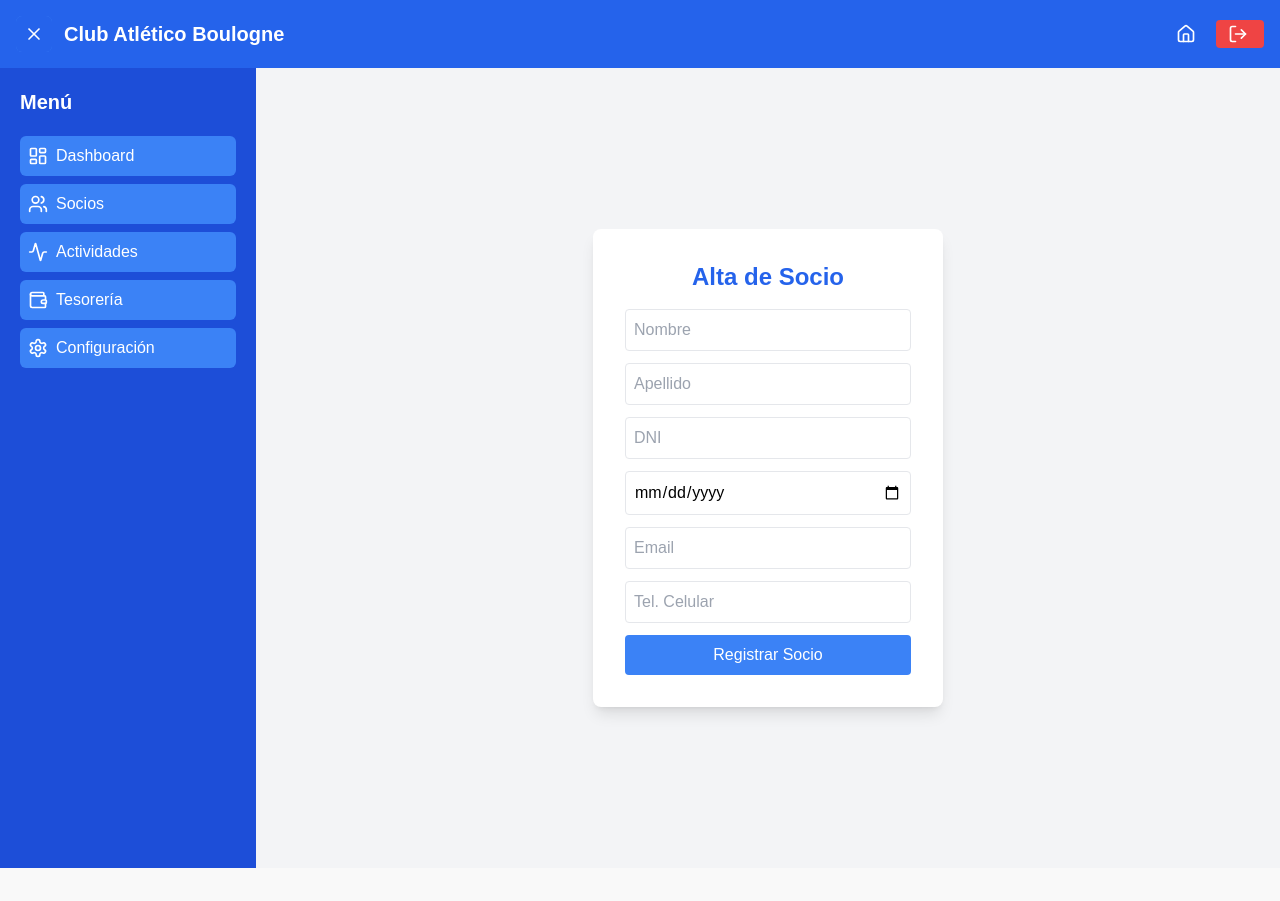
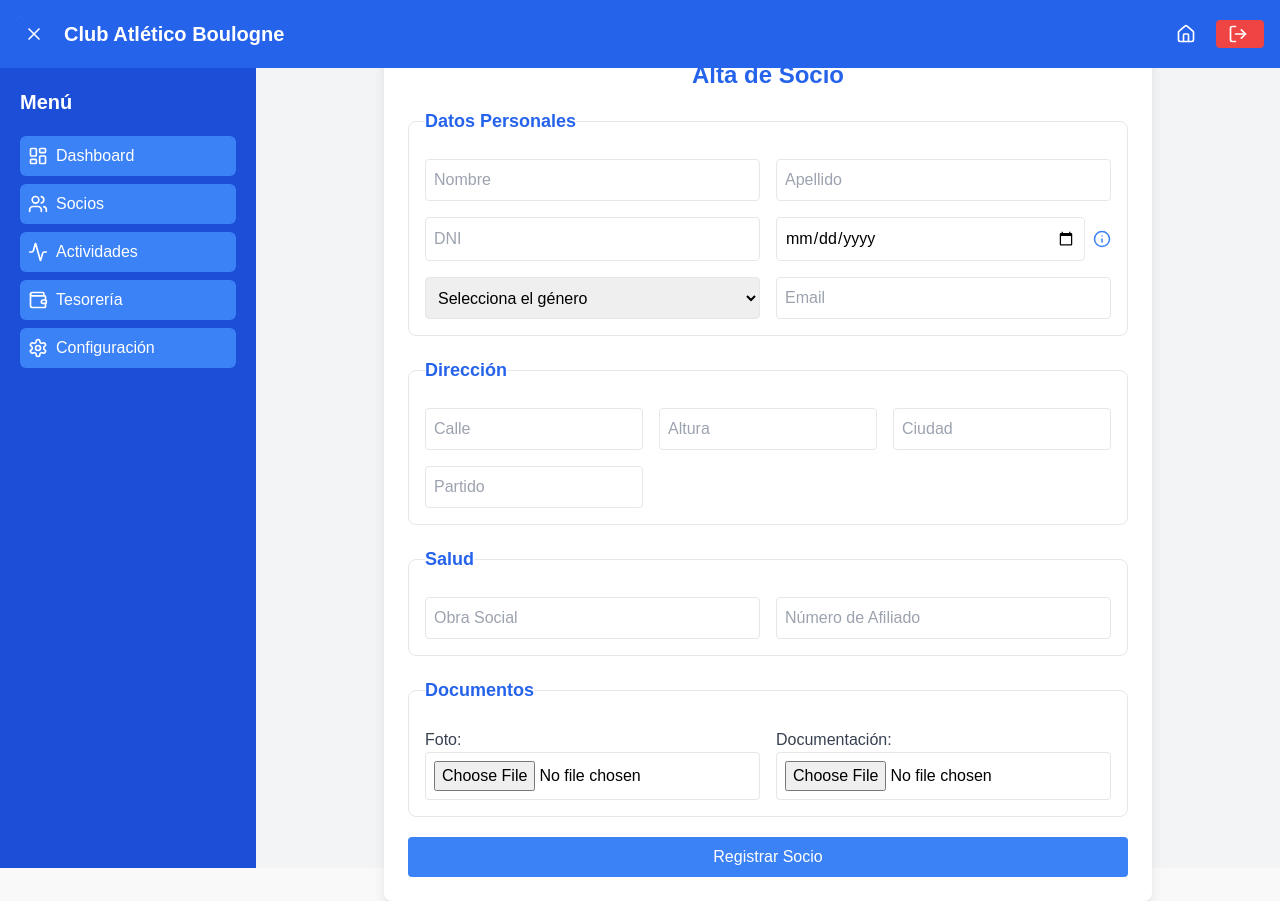
Before and after one commit to nicotouri/app-club, a React (Vite) app in the folder frontend/: page /alta-socio in a window 1280 px wide. Before the commit the page ends 868 px from the top, so only its background shows below. Built offline with nearby package versions, Linux system fonts and the light colour scheme; sample sign-in values are in the browser's storage.

Commit message:
Con form de alta socio terminado

```diff
--- a/frontend/src/App.jsx
+++ b/frontend/src/App.jsx
@@ -4,7 +4,6 @@
 import Home from "./pages/Home";
 import Login from "./pages/Login";
 import Dashboard from "./pages/Dashboard";
-import Socios from "./pages/Socios";
 import Actividades from "./pages/Actividades";
 import Tesoreria from "./pages/Tesoreria";
 import AltaSocio from "./pages/AltaSocio";
@@ -18,7 +17,6 @@
         <Route path="/" element={<Home />} />
         <Route path="/login" element={<Login />} />
         <Route path="/dashboard" element={<Dashboard />} />
-        <Route path="/socios" element={<Socios />} />
         <Route path="/actividades" element={<Actividades />} />
         <Route path="/tesoreria" element={<Tesoreria />} />
         <Route path="/alta-socio" element={<AltaSocio />} />
--- a/frontend/src/pages/AltaSocio.jsx
+++ b/frontend/src/pages/AltaSocio.jsx
@@ -2,7 +2,8 @@
 import { SociosContext } from "../context/SociosContext";
 import { AuthContext } from "../context/AuthContext";
 import { useNavigate } from "react-router-dom";
-import Sidebar from "../components/Sidebar"; // Importamos la Sidebar
+import Sidebar from "../components/Sidebar";
+import { Info } from "lucide-react"; // Importamos el ícono de información
 
 const AltaSocio = () => {
   const { agregarSocio } = useContext(SociosContext);
@@ -20,15 +21,34 @@
     apellido: "",
     dni: "",
     fechaNacimiento: "",
+    genero: "",
+    telefonoCelular: "",
+    telefonoFijo: "",
     email: "",
-    telefonoCelular: "",
+    calle: "",
+    altura: "",
     ciudad: "",
+    partido: "",
+    obraSocial: "",
+    numeroAfiliado: "",
+    grupoFamiliar: false,
     numeroSocio: "",
     tipoSocio: "Activo",
+    fechaAlta: new Date().toISOString().split("T")[0],
+    vencimientoCuota: "",
+    foto: null,
+    documentacion: null,
   });
 
   const handleChange = (e) => {
-    setNuevoSocio({ ...nuevoSocio, [e.target.name]: e.target.value });
+    const { name, value, type, checked, files } = e.target;
+    if (type === "checkbox") {
+      setNuevoSocio({ ...nuevoSocio, [name]: checked });
+    } else if (type === "file") {
+      setNuevoSocio({ ...nuevoSocio, [name]: files[0] });
+    } else {
+      setNuevoSocio({ ...nuevoSocio, [name]: value });
+    }
   };
 
   const handleSubmit = (e) => {
@@ -39,19 +59,82 @@
 
   return (
     <div className="flex h-screen">
-      <Sidebar /> {/* Sidebar agregada */}
+      <Sidebar />
 
-      {/* Contenido Principal */}
-      <main className="flex-1 flex items-center justify-center bg-gray-100">
-        <div className="bg-white p-8 rounded-lg shadow-lg w-[350px]">
+      <main className="flex-1 flex items-center justify-center bg-gray-100 p-5">
+        <div className="bg-white p-6 rounded-lg shadow-lg w-full max-w-3xl">
           <h2 className="text-2xl font-bold text-center text-blue-600 mb-4">Alta de Socio</h2>
-          <form onSubmit={handleSubmit} className="space-y-3">
-            <input type="text" name="nombre" placeholder="Nombre" value={nuevoSocio.nombre} onChange={handleChange} className="w-full p-2 border rounded" required />
-            <input type="text" name="apellido" placeholder="Apellido" value={nuevoSocio.apellido} onChange={handleChange} className="w-full p-2 border rounded" required />
-            <input type="text" name="dni" placeholder="DNI" value={nuevoSocio.dni} onChange={handleChange} className="w-full p-2 border rounded" required />
-            <input type="date" name="fechaNacimiento" value={nuevoSocio.fechaNacimiento} onChange={handleChange} className="w-full p-2 border rounded" required />
-            <input type="text" name="email" placeholder="Email" value={nuevoSocio.email} onChange={handleChange} className="w-full p-2 border rounded" />
-            <input type="text" name="telefonoCelular" placeholder="Tel. Celular" value={nuevoSocio.telefonoCelular} onChange={handleChange} className="w-full p-2 border rounded" />
+          <form onSubmit={handleSubmit} className="space-y-5">
+
+            {/* Sección: Datos Personales */}
+            <fieldset className="border p-4 rounded-lg">
+              <legend className="text-lg font-semibold text-blue-600">Datos Personales</legend>
+              <div className="grid grid-cols-2 gap-4 mt-2">
+                <input type="text" name="nombre" placeholder="Nombre" value={nuevoSocio.nombre} onChange={handleChange} className="w-full p-2 border rounded" required />
+                <input type="text" name="apellido" placeholder="Apellido" value={nuevoSocio.apellido} onChange={handleChange} className="w-full p-2 border rounded" required />
+                <input type="text" name="dni" placeholder="DNI" value={nuevoSocio.dni} onChange={handleChange} className="w-full p-2 border rounded" required />
+
+                {/* Fecha de Nacimiento con Floating Label y Tooltip */}
+                <div className="relative flex items-center">
+                  <input type="date" name="fechaNacimiento" value={nuevoSocio.fechaNacimiento} onChange={handleChange} className="w-full p-2 border rounded peer" required />
+                  <label className="absolute left-2 top-1 text-gray-500 text-sm transition-all peer-placeholder-shown:top-3 peer-placeholder-shown:text-base peer-placeholder-shown:text-gray-400 peer-focus:top-1 peer-focus:text-sm peer-focus:text-blue-600">
+                  </label>
+
+                  {/* Tooltip de Información */}
+                  <div className="relative group ml-2">
+                    <Info size={18} className="text-blue-500 cursor-pointer" />
+                    <div className="absolute left-0 bottom-full mb-1 hidden group-hover:block w-40 bg-black text-white text-xs rounded py-1 px-2 shadow-lg">
+                      Ingrese la fecha de nacimiento en formato AAAA-MM-DD.
+                    </div>
+                  </div>
+                </div>
+
+                <select name="genero" value={nuevoSocio.genero} onChange={handleChange} className="w-full p-2 border rounded">
+                  <option value="">Selecciona el género</option>
+                  <option value="Masculino">Masculino</option>
+                  <option value="Femenino">Femenino</option>
+                  <option value="Otro">Otro</option>
+                </select>
+                <input type="text" name="email" placeholder="Email" value={nuevoSocio.email} onChange={handleChange} className="w-full p-2 border rounded" />
+              </div>
+            </fieldset>
+
+            {/* Sección: Dirección */}
+            <fieldset className="border p-4 rounded-lg">
+              <legend className="text-lg font-semibold text-blue-600">Dirección</legend>
+              <div className="grid grid-cols-3 gap-4 mt-2">
+                <input type="text" name="calle" placeholder="Calle" value={nuevoSocio.calle} onChange={handleChange} className="w-full p-2 border rounded" />
+                <input type="text" name="altura" placeholder="Altura" value={nuevoSocio.altura} onChange={handleChange} className="w-full p-2 border rounded" />
+                <input type="text" name="ciudad" placeholder="Ciudad" value={nuevoSocio.ciudad} onChange={handleChange} className="w-full p-2 border rounded" />
+                <input type="text" name="partido" placeholder="Partido" value={nuevoSocio.partido} onChange={handleChange} className="w-full p-2 border rounded" />
+              </div>
+            </fieldset>
+
+            {/* Sección: Salud */}
+            <fieldset className="border p-4 rounded-lg">
+              <legend className="text-lg font-semibold text-blue-600">Salud</legend>
+              <div className="grid grid-cols-2 gap-4 mt-2">
+                <input type="text" name="obraSocial" placeholder="Obra Social" value={nuevoSocio.obraSocial} onChange={handleChange} className="w-full p-2 border rounded" />
+                <input type="text" name="numeroAfiliado" placeholder="Número de Afiliado" value={nuevoSocio.numeroAfiliado} onChange={handleChange} className="w-full p-2 border rounded" />
+              </div>
+            </fieldset>
+
+            {/* Sección: Documentos */}
+            <fieldset className="border p-4 rounded-lg">
+              <legend className="text-lg font-semibold text-blue-600">Documentos</legend>
+              <div className="grid grid-cols-2 gap-4 mt-2">
+                <label className="block">
+                  <span className="text-gray-700">Foto:</span>
+                  <input type="file" name="foto" onChange={handleChange} className="w-full p-2 border rounded" />
+                </label>
+                <label className="block">
+                  <span className="text-gray-700">Documentación:</span>
+                  <input type="file" name="documentacion" onChange={handleChange} className="w-full p-2 border rounded" />
+                </label>
+              </div>
+            </fieldset>
+
+            {/* Botón de Envío */}
             <button type="submit" className="w-full px-4 py-2 bg-blue-500 text-white rounded">Registrar Socio</button>
           </form>
         </div>
--- a/frontend/src/pages/Socios.jsx
+++ /dev/null
@@ -1,82 +0,0 @@
-import React, { useContext, useState } from "react";
-import { SociosContext } from "../context/SociosContext";
-
-const Socios = () => {
-  const { socios, agregarSocio, eliminarSocio, editarSocio } = useContext(SociosContext);
-  const [nuevoSocio, setNuevoSocio] = useState({
-    nombre: "",
-    apellido: "",
-    dni: "",
-    fechaNacimiento: "",
-    genero: "",
-    email: "",
-    telefonoCelular: "",
-    telefonoFijo: "",
-    calle: "",
-    altura: "",
-    ciudad: "",
-    partido: "",
-    numeroSocio: "",
-    fechaAlta: "",
-    vencimientoCuota: "",
-    tipoSocio: "",
-    grupoFamiliar: false,
-    nombreObraSocial: "",
-    numeroAfiliado: "",
-    tieneUsuario: false,
-    usuario: "",
-  });
-
-  const handleChange = (e) => {
-    setNuevoSocio({ ...nuevoSocio, [e.target.name]: e.target.value });
-  };
-
-  const handleSubmit = (e) => {
-    e.preventDefault();
-    agregarSocio(nuevoSocio);
-    setNuevoSocio({
-      nombre: "",
-      apellido: "",
-      dni: "",
-      fechaNacimiento: "",
-      genero: "",
-      email: "",
-      telefonoCelular: "",
-      telefonoFijo: "",
-      calle: "",
-      altura: "",
-      ciudad: "",
-      partido: "",
-      numeroSocio: "",
-      fechaAlta: "",
-      vencimientoCuota: "",
-      tipoSocio: "",
-      grupoFamiliar: false,
-      nombreObraSocial: "",
-      numeroAfiliado: "",
-      tieneUsuario: false,
-      usuario: "",
-    });
-  };
-
-  return (
-    <div className="p-5">
-      <h1 className="text-2xl font-bold text-blue-600">Gestión de Socios</h1>
-
-      <form onSubmit={handleSubmit} className="mt-5 grid grid-cols-2 gap-4">
-        <input type="text" name="nombre" placeholder="Nombre" value={nuevoSocio.nombre} onChange={handleChange} className="p-2 border rounded" required />
-        <input type="text" name="apellido" placeholder="Apellido" value={nuevoSocio.apellido} onChange={handleChange} className="p-2 border rounded" required />
-        <input type="text" name="dni" placeholder="DNI" value={nuevoSocio.dni} onChange={handleChange} className="p-2 border rounded" required />
-        <input type="date" name="fechaNacimiento" value={nuevoSocio.fechaNacimiento} onChange={handleChange} className="p-2 border rounded" required />
-        <input type="text" name="telefonoCelular" placeholder="Tel. Celular" value={nuevoSocio.telefonoCelular} onChange={handleChange} className="p-2 border rounded" />
-        <input type="text" name="telefonoFijo" placeholder="Tel. Fijo" value={nuevoSocio.telefonoFijo} onChange={handleChange} className="p-2 border rounded" />
-        <input type="text" name="email" placeholder="Email" value={nuevoSocio.email} onChange={handleChange} className="p-2 border rounded" />
-        <input type="text" name="calle" placeholder="Calle" value={nuevoSocio.calle} onChange={handleChange} className="p-2 border rounded" />
-        <input type="text" name="altura" placeholder="Altura" value={nuevoSocio.altura} onChange={handleChange} className="p-2 border rounded" />
-        <button type="submit" className="col-span-2 px-4 py-2 bg-green-500 text-white rounded">Agregar Socio</button>
-      </form>
-    </div>
-  );
-};
-
-export default Socios;
```
Also changed, not shown: frontend/src/context/AuthContext.jsx (line endings or trailing spaces).
